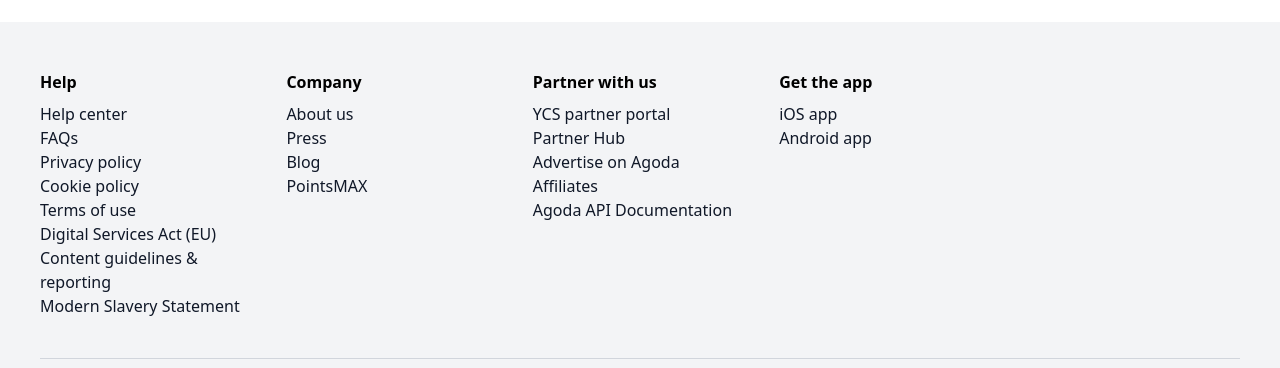
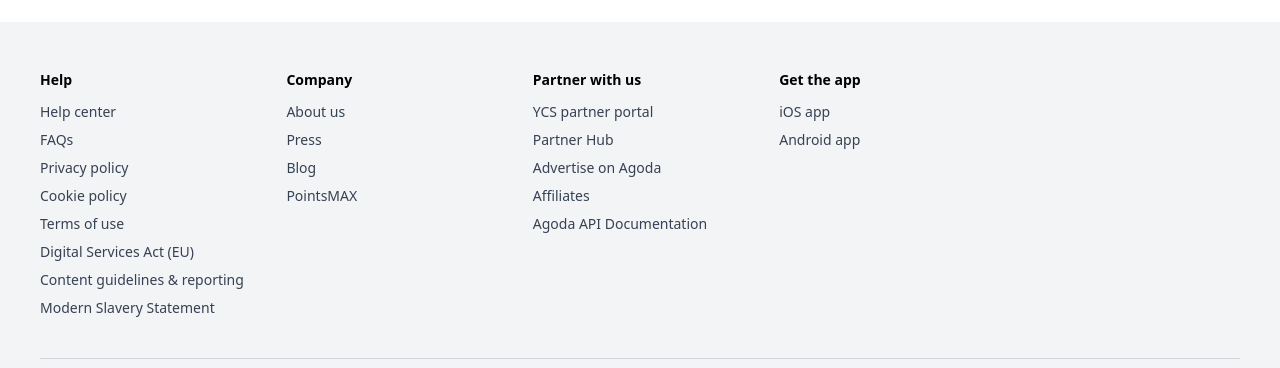
Before and after one commit to soni22-verma/Aircontrip, a React (Vite) app in the folder Frontend/: page /login in a window 1280 px wide. Shown: the part 842-1210 px from the top of the page. Built offline with nearby package versions, Linux system fonts and the light colour scheme; no server answers.

Commit message:
style: Update Navbar and Footer components for improved styling and accessibility

```diff
--- a/Frontend/src/components/Navbar/Navbar.jsx
+++ b/Frontend/src/components/Navbar/Navbar.jsx
@@ -105,18 +105,18 @@
 
           <div className="flex items-center gap-3 text-gray-700 cursor-pointer">
             <BiSolidOffer size={16} />
-            <Link to="offer"> <span className="font-semibold">Offers</span></Link>
+            <Link to="offer"> <span className="font-semibold text-sm">Offers</span></Link>
           </div>
 
           <div className="flex items-center gap-3 text-gray-700 cursor-pointer">
             <BiSupport size={16} />
-            <Link to="customer"><span className="font-semibold">Customer Service</span></Link>
+            <Link to="customer"><span className="font-semibold text-sm">Customer Service</span></Link>
           </div>
 
 
           <div className="flex items-center gap-3 text-gray-700 cursor-pointer">
             <CgProfile size={16} />
-            <span className="font-semibold">
+            <span className="font-semibold text-sm">
               {
                isLoggedIn && user ? (
                <div>{user.name}</div>):(
@@ -131,7 +131,7 @@
 
           <div onClick={handleLogout} className="flex items-center gap-3 text-gray-700 cursor-pointer">
             <AiOutlineLogout size={16}/>
-            <span className="font-semibold">Logout</span>
+            <span className="font-semibold text-sm">Logout</span>
           </div>
         </div>
       )}
--- a/Frontend/src/pages/Cards.jsx
+++ b/Frontend/src/pages/Cards.jsx
@@ -85,7 +85,7 @@
   };
 
   return (
-    <div className="w-full px-6 py-10 relative">
+    <div className="w-full px-6 py-10 relative ">
       {/* Heading */}
     <h2
   className=" text-base sm:text-xl md:text-3xl lg:text-4xl font-bold mt-20 sm:mb-4 md:mb-6 leading-snug">
@@ -96,7 +96,7 @@
       {/* Left Button */}
       <button
         onClick={() => scroll("left")}
-        className="hidden md:flex absolute left-2 top-1/2 -translate-y-1/2 z-10
+        className="hidden md:flex absolute top-1/2 -translate-y-1/2 z-10
                    bg-white shadow-lg p-2 rounded-full hover:bg-gray-100"
       >
         <ChevronLeft />
--- a/Frontend/src/pages/Footer.jsx
+++ b/Frontend/src/pages/Footer.jsx
@@ -1,5 +1,5 @@
-
 import React from "react";
+import { Link } from "react-router-dom";
 
 export default function Footer() {
   return (
@@ -7,61 +7,115 @@
       <div className="max-w-7xl mx-auto px-4 sm:px-6 lg:px-10 py-12">
 
         {/* GRID */}
-        <div className="grid grid-cols-1 sm:grid-cols-2 md:grid-cols-3 lg:grid-cols-5 gap-8 text-md">
+        <div className="
+          grid
+          grid-cols-1
+          sm:grid-cols-2
+          md:grid-cols-3
+          lg:grid-cols-5
+          gap-8
+          text-sm
+          text-center
+          sm:text-left
+        ">
 
           {/* HELP */}
           <div>
-            <h3 className="font-bold mb-2">Help</h3>
-            <ul className="space-y-2 text-gray-900">
-              <a href="/help-center"><li className="hover:underline cursor-pointer">Help center</li></a>
-            <a href="/faq"><li className="hover:underline cursor-pointer">FAQs</li></a>
-             <a href="/privacy-policy"><li className="hover:underline cursor-pointer">Privacy policy</li></a>
-            <a href="cookie"><li className="hover:underline cursor-pointer">Cookie policy</li></a>
-             <a href="term"><li className="hover:underline cursor-pointer">Terms of use</li></a>
-              <a href="digitalservice"><li className="hover:underline cursor-pointer">Digital Services Act (EU)</li></a>
-              <a href="guidlines"><li className="hover:underline cursor-pointer">Content guidelines & reporting</li></a>
-         <a href="statement"><li className="hover:underline cursor-pointer">Modern Slavery Statement</li></a>
+            <h3 className="font-semibold mb-3">Help</h3>
+            <ul className="space-y-2 text-gray-700">
+              <li className="hover:underline">
+          <Link to="/help-center">Help center</Link>
+          </li>
+            <li className="hover:underline">
+              <Link to="/faq">FAQs</Link>
+              </li>
+              <li className="hover:underline">
+                <Link to="/privacy-policy">Privacy policy</Link>
+                </li>
+              <li className="hover:underline">
+                <Link to="/cookie">Cookie policy</Link>
+                </li>
+              <li className="hover:underline">
+                <Link to="/term">Terms of use</Link>
+                </li>
+              <li className="hover:underline">
+                <Link to="/digitalservice" >Digital Services Act (EU)</Link>
+                </li>
+              <li className="hover:underline">
+                <Link to="/guidlines" >Content guidelines & reporting</Link>
+                </li>
+              <li  className="hover:underline">
+                <Link to="/statement">Modern Slavery Statement</Link>
+                </li>
             </ul>
           </div>
 
           {/* COMPANY */}
           <div>
-            <h3 className="font-bold mb-2">Company</h3>
-            <ul className="space-y-2 text-gray-900">
-             <a href="about"><li className="hover:underline cursor-pointer">About us</li></a>
-            <a href="press"><li className="hover:underline cursor-pointer">Press</li></a>
-              <a href="blog"><li className="hover:underline cursor-pointer">Blog</li></a>
-              <a href="pointmax"><li className="hover:underline cursor-pointer">PointsMAX</li></a>
+            <h3 className="font-semibold mb-3">Company</h3>
+            <ul className="space-y-2 text-gray-700">
+              <li className="hover:underline">
+                <Link to="/about" >About us</Link>
+                </li>
+              <li className="hover:underline">
+                <a to="/press">Press</a>
+                </li>
+              <li className="hover:underline">
+                <Link to="/blog">Blog</Link>
+                </li>
+              <li className="hover:underline">
+                <Link to="/pointmax">PointsMAX</Link>
+                </li>
             </ul>
           </div>
 
-
-
           {/* PARTNER */}
           <div>
-            <h3 className="font-bold mb-2">Partner with us</h3>
-            <ul className="space-y-2 text-gray-900">
-              <a href="partnerportal"><li className="hover:underline cursor-pointer">YCS partner portal</li></a>
-            <a href="partnerhub"> <li className="hover:underline cursor-pointer">Partner Hub</li></a>
-              <a href="Advertise"><li className="hover:underline cursor-pointer">Advertise on Agoda</li></a>
-              <a href="Affiliates"><li className="hover:underline cursor-pointer">Affiliates</li></a>
-             <a href="api"><li className="hover:underline cursor-pointer">Agoda API Documentation</li></a>
+            <h3 className="font-semibold mb-3">Partner with us</h3>
+            <ul className="space-y-2 text-gray-700">
+              <li className="hover:underline">
+                <a to="/partnerportal">YCS partner portal</a>
+                </li>
+              <li className="hover:underline">
+                <Link to="/partnerhub">Partner Hub</Link>
+                </li>
+              <li className="hover:underline">
+                <Link to="/advertise">Advertise on Agoda</Link>
+                </li>
+              <li className="hover:underline">
+                <Link to="/affiliates">Affiliates</Link>
+                </li>
+              <li className="hover:underline">
+                <Link to="/api">Agoda API Documentation</Link>
+                </li>
             </ul>
           </div>
 
           {/* APP */}
           <div>
-            <h3 className="font-bold mb-2">Get the app</h3>
-            <ul className="space-y-2 text-gray-900">
-           <a href="ios"><li className="hover:underline cursor-pointer">iOS app</li></a>
-              <li className="hover:underline cursor-pointer">Android app</li>
+            <h3 className="font-semibold mb-3">Get the app</h3>
+            <ul className="space-y-2 text-gray-700">
+              <li className="hover:underline">
+                <Link to="/ios" >iOS app</Link>
+                </li>
+              <li className="hover:underline">
+                <Link to="/android" >Android app</Link>
+                </li>
             </ul>
           </div>
 
         </div>
 
         {/* DIVIDER */}
-        <div className="border-t border-gray-300 mt-10 pt-6 text-center text-xs text-gray-600">
+        <div className="
+          border-t
+          border-gray-300
+          mt-10
+          pt-6
+          text-center
+          text-xs
+          text-gray-600
+        ">
           © {new Date().getFullYear()} Agoda Clone. All rights reserved.
         </div>
 
```
